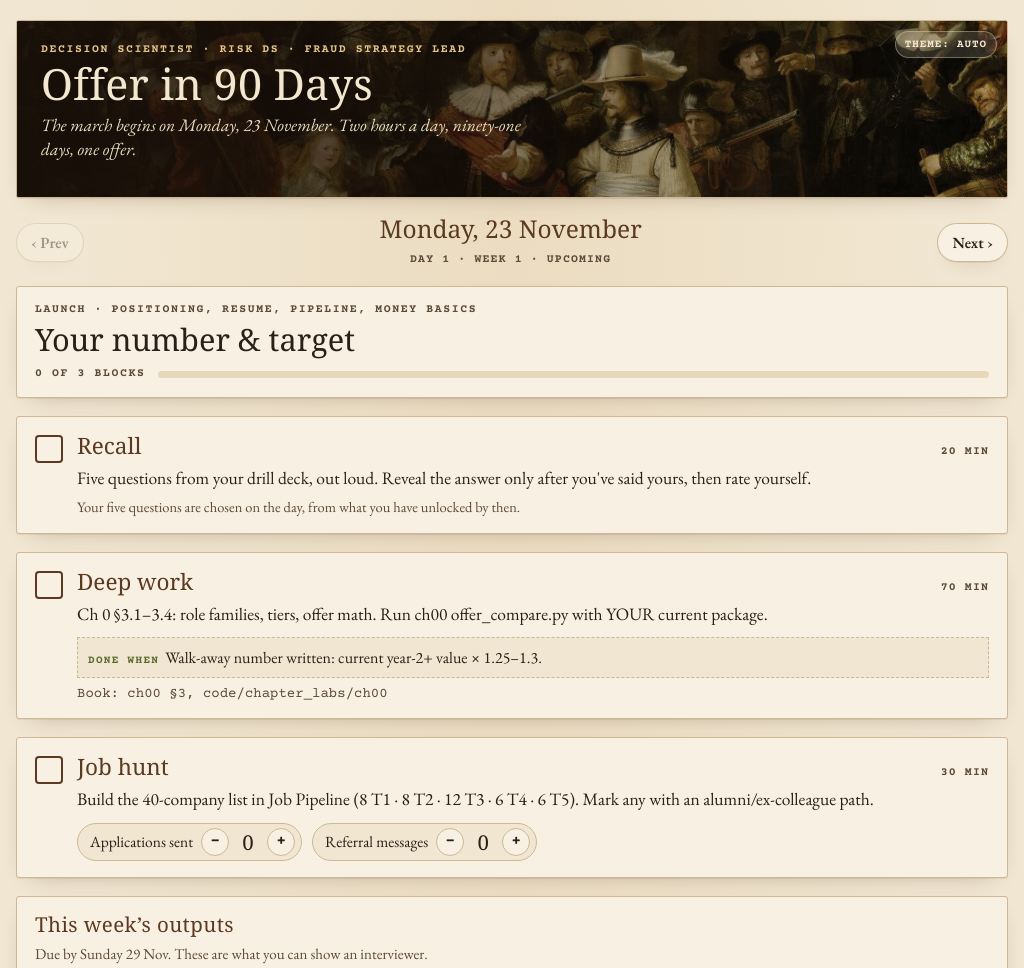
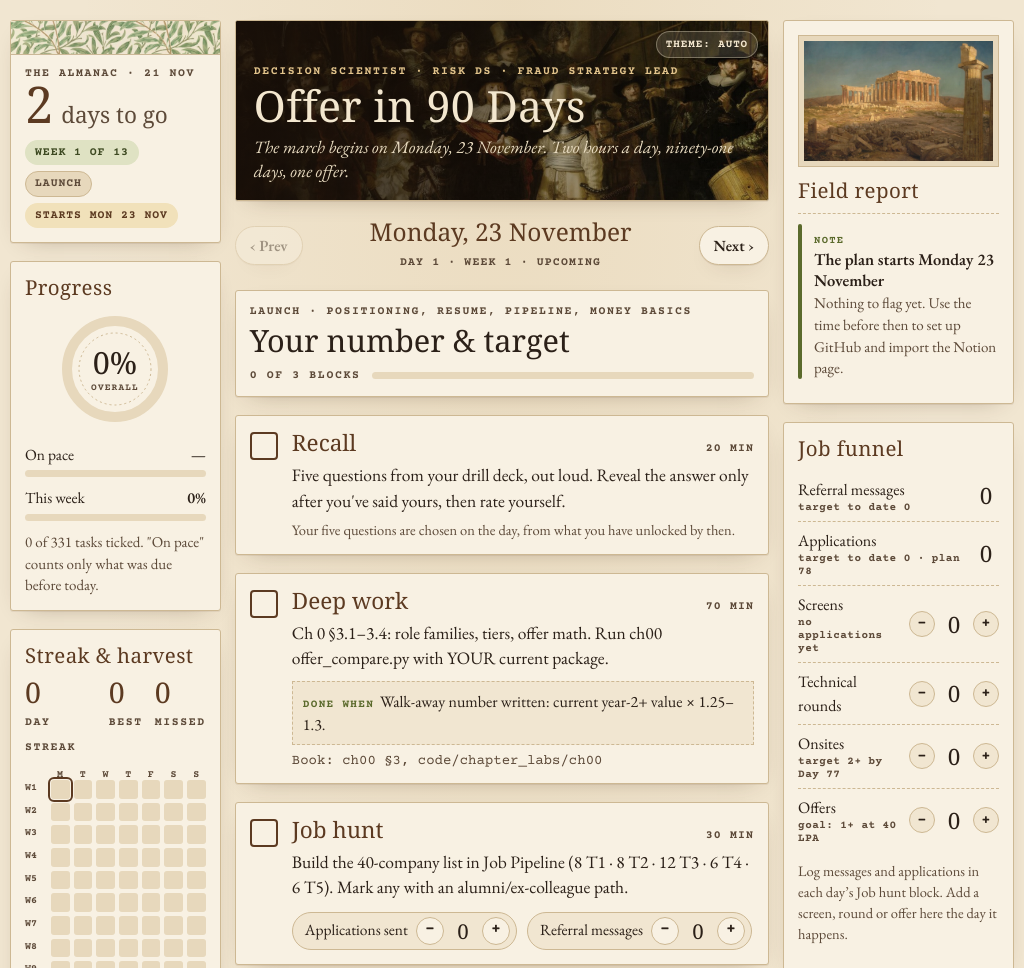
Before and after one commit to irab21/offer90, a plain HTML site: page index.html in a window 1024 px wide. Shown: the top 968 px of the page. Drawn offline with nearby package versions, Linux system fonts and the light colour scheme; a web font is replaced by a local one.

Commit message:
Add files via upload

```diff
--- a/index.html
+++ b/index.html
@@ -50,7 +50,20 @@ img{max-width:100%; display:block}
 .app[data-mode="left"] .center,.app[data-mode="left"] .rail.right,
 .app[data-mode="right"] .center,.app[data-mode="right"] .rail.left,
 .app[data-mode="today"] .rail{display:none}
-@media (max-width:1180px){
+/* Medium widths (e.g. inside a Notion embed): keep 3 columns, slimmer side rails */
+@media (max-width:1180px) and (min-width:861px){
+  body{padding-left:10px; padding-right:10px}
+  .app[data-mode="full"]{grid-template-columns:minmax(185px,21%) minmax(0,1fr) minmax(195px,23%); gap:14px}
+  .app[data-mode="full"] .card{padding:14px 14px}
+  .app[data-mode="full"] .willow{margin:-14px -14px 12px}
+  .app[data-mode="full"] .ring-wrap{flex-wrap:wrap; justify-content:center}
+  .app[data-mode="full"] .bars{flex-basis:100%}
+  .app[data-mode="full"] .crest .day-big{font-size:50.5px}
+  .app[data-mode="full"] .streak-nums{gap:12px}
+  .app[data-mode="full"] .streak-nums b{font-size:28.5px}
+  .app[data-mode="full"] .banner .txt{padding:18px 18px; padding-top:44px}
+}
+@media (max-width:860px){
   .app[data-mode="full"]{grid-template-columns:minmax(0,1fr) minmax(0,1fr)}
   .app[data-mode="full"] .center{grid-column:1 / -1; order:-1}
 }
@@ -672,7 +685,7 @@ document.addEventListener("click", function(e){
   else if(a==="restore-no"){ confirmRestore=null; backupMsg=""; render(); }
 });
 function revealedReset(){}
-function scrollTopCenter(){ if(mode()==="full" && window.innerWidth>1180) return; var c=document.getElementById("center"); if(c && mode()!=="left" && mode()!=="right") c.scrollIntoView({block:"start"}); }
+function scrollTopCenter(){ if(mode()==="full" && window.innerWidth>860) return; var c=document.getElementById("center"); if(c && mode()!=="left" && mode()!=="right") c.scrollIntoView({block:"start"}); }
 window.addEventListener("hashchange", render);
 render();
 })();
```
